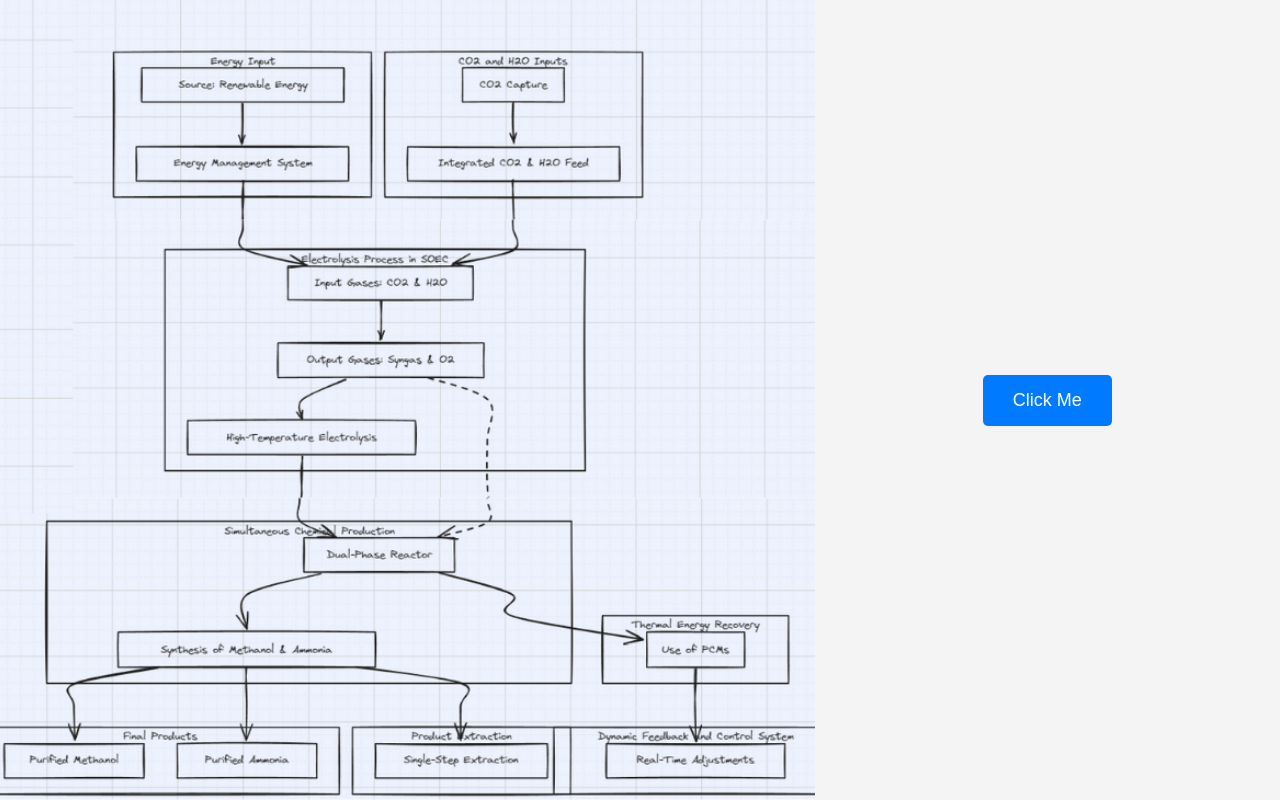
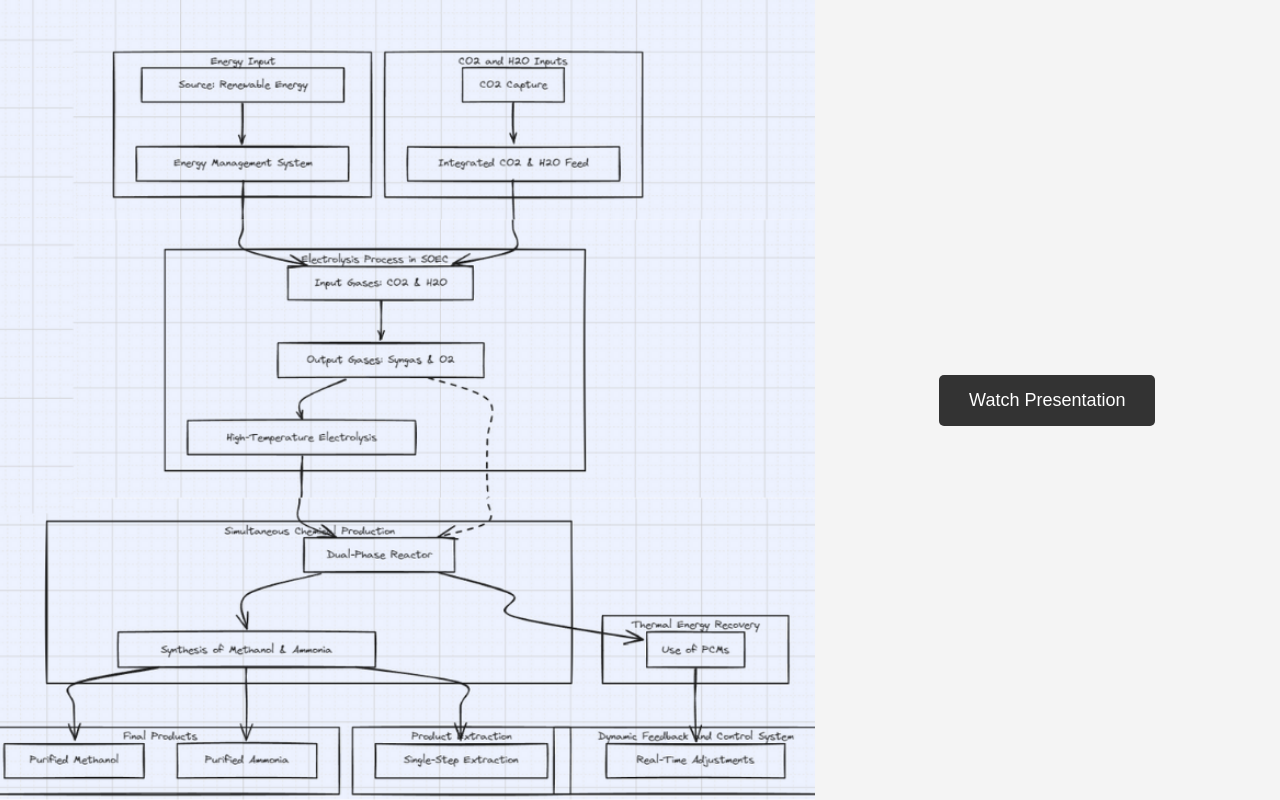
Before and after one commit to nehahter/mettle, a plain HTML site: page index.html in a window 1280 px wide. Drawn offline with Linux system fonts and the light colour scheme.

Commit message:
Update index.html

```diff
--- a/index.html
+++ b/index.html
@@ -33,7 +33,7 @@
 
         .button-section a {
             padding: 15px 30px;
-            background-color: #007bff; /* Button color */
+            background-color: #333333; /* Button color */
             color: white;
             text-decoration: none;
             font-size: 18px;
@@ -42,7 +42,7 @@
         }
 
         .button-section a:hover {
-            background-color: #0056b3; /* Hover color */
+            background-color: #4d4d4d; /* Hover color */
         }
     </style>
 </head>
@@ -50,7 +50,7 @@
     <div class="container">
         <div class="image-section"></div>
         <div class="button-section">
-            <a href="https://drive.google.com/file/d/1P0jVl9_X-ncnjuZtfIk2lTHb4uExym8c/view?usp=sharing" target="_blank">Click Me</a>
+            <a href="https://drive.google.com/file/d/1P0jVl9_X-ncnjuZtfIk2lTHb4uExym8c/view?usp=sharing" target="_blank">Watch Presentation</a>
         </div>
     </div>
 </body>
```
